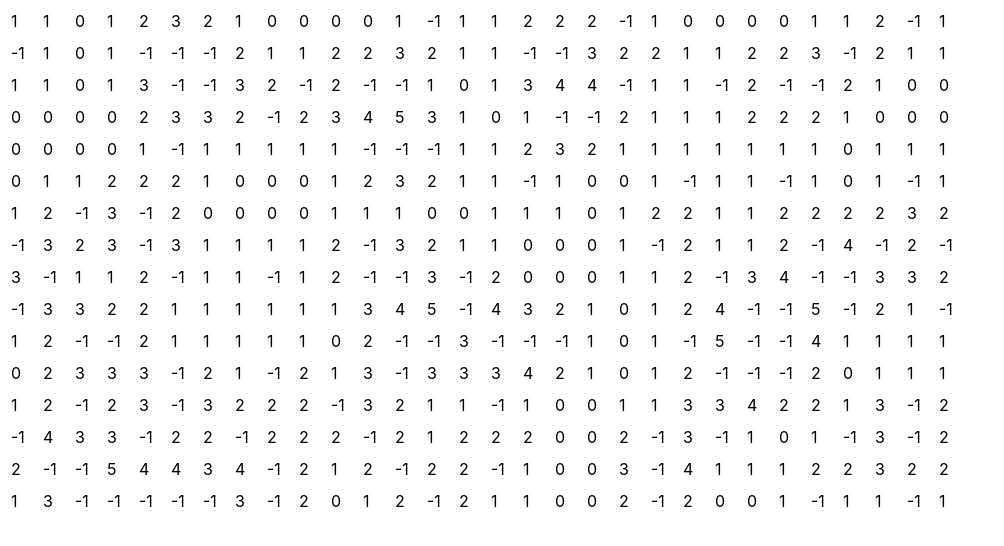
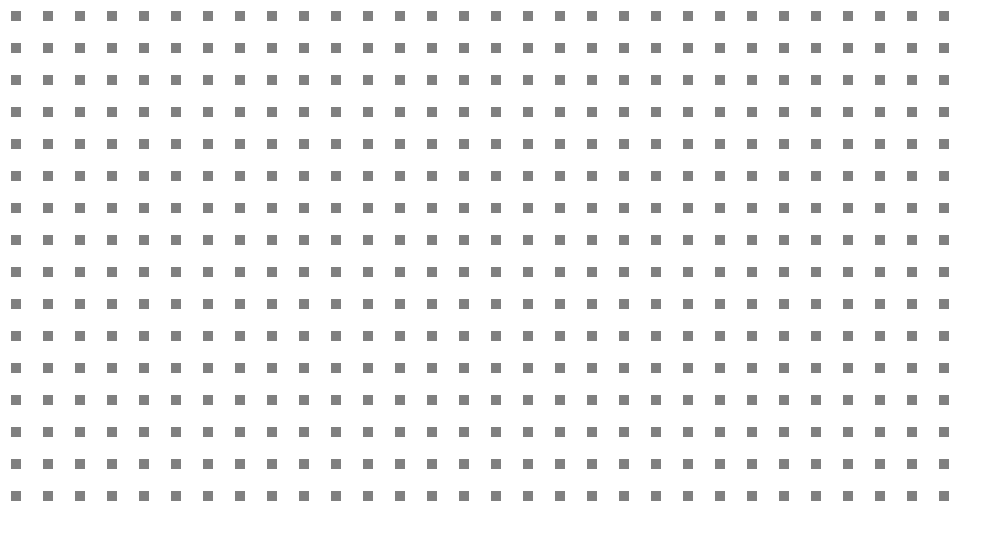
Before and after one commit to elloot/swept, a Next.js app: page / in a window 1280 px wide. Shown: the top 546 px of the page, without its empty margins (0-1004 px from the left). Built offline with nearby package versions, Linux system fonts and the light colour scheme.

Commit message:
✨ add click handling and tile revealing

```diff
--- a/components/Tile.tsx
+++ b/components/Tile.tsx
@@ -1,4 +1,5 @@
 import * as React from 'react';
+import styles from './Tile.module.scss';
 
 interface TileProps {
   width: number;
@@ -8,16 +9,46 @@ interface TileProps {
   value: number;
 }
 
-export const Tile: React.FC<TileProps> = ({
-  width,
-  height,
-  handleClick,
-  index,
-  value
-}) => {
-  return (
-    <div style={{ width: width + 'px', height: height + 'px', margin: '11px' }}>
-      {value}
-    </div>
-  );
-};
+type Face = 'HIDDEN' | 'FLAGGED' | 'CLEAR' | 'MINE';
+
+export class Tile extends React.Component<TileProps> {
+  state: { face: Face };
+
+  constructor(props) {
+    super(props);
+    this.state = { face: 'HIDDEN' };
+  }
+
+  setFace(value: Face): void {
+    this.setState({ face: value });
+  }
+
+  render() {
+    return (
+      <div
+        style={{
+          width: this.props.width + 'px',
+          height: this.props.height + 'px',
+          margin: '11px'
+        }}
+        onClick={() => {
+          this.setFace(this.props.value === -1 ? 'MINE' : 'CLEAR');
+          this.props.handleClick(this.props.index);
+        }}
+        onContextMenu={(e) => {
+          e.preventDefault();
+          if (this.state.face === 'FLAGGED') {
+            this.setFace('HIDDEN');
+          } else {
+            this.setFace('FLAGGED');
+          }
+        }}
+        className={styles[this.state.face.toLowerCase()]}
+      >
+        {this.state.face === 'CLEAR' &&
+          this.props.value !== -1 &&
+          this.props.value}
+      </div>
+    );
+  }
+}
--- a/pages/index.tsx
+++ b/pages/index.tsx
@@ -1,11 +1,11 @@
 import { Tile } from '../components/Tile';
-import { useEffect, useState } from 'react';
+import { createRef, useEffect, useState } from 'react';
 
 export default function Home() {
   const width = 30;
   const height = 16;
-  //const board: number[] = Array(width * height);
   const [board, setBoard] = useState<number[]>(Array(width * height));
+  const tiles: React.RefObject<Tile>[] = [];
 
   function coordsToIndex(x: number, y: number) {
     return y * width + x;
@@ -13,6 +13,46 @@ export default function Home() {
 
   function indexToCoords(index: number) {
     return { x: index % width, y: Math.floor(index / width) };
+  }
+
+  function clickHandler(index: number): void {
+    if (board[index] === 0) {
+      const visitedZeroTiles = [index];
+      revealClosestTiles(index, visitedZeroTiles);
+    }
+  }
+
+  function revealClosestTiles(index: number, visitedZeroTiles: number[]): void {
+    const tileNumber = board[index];
+    const tilePos = indexToCoords(index);
+    if (tileNumber === 0) {
+      for (let y = -1; y <= 1; y++) {
+        for (let x = -1; x <= 1; x++) {
+          if (
+            tilePos.x + x >= 0 &&
+            tilePos.x + x < width &&
+            tilePos.y + y >= 0 &&
+            tilePos.y + y < height
+          ) {
+            const currentTilePos = coordsToIndex(tilePos.x + x, tilePos.y + y);
+
+            if (
+              board[currentTilePos] === 0 &&
+              !visitedZeroTiles.includes(currentTilePos)
+            ) {
+              visitedZeroTiles.push(currentTilePos);
+              revealClosestTiles(currentTilePos, visitedZeroTiles);
+            }
+
+            if (tiles[currentTilePos] == undefined) {
+              console.log(currentTilePos);
+            }
+
+            tiles[currentTilePos].current.setFace('CLEAR');
+          }
+        }
+      }
+    }
   }
 
   useEffect(() => {
@@ -31,21 +71,18 @@ export default function Home() {
       indices.splice(indices.indexOf(tileIndex), 1);
     }
 
-    const tempTempBoard = tempBoard.slice();
-
     for (let i = 0; i < tempBoard.length; i++) {
       const currentTile = tempBoard[i];
       const currentTilePos = indexToCoords(i);
-      console.log(currentTilePos.x, currentTilePos.y);
       let mineCount = 0;
-      if (currentTile !== -1) {
+      if (currentTile === 0) {
         for (let y = -1; y <= 1; y++) {
           for (let x = -1; x <= 1; x++) {
             if (
               currentTilePos.x + x >= 0 &&
               currentTilePos.x + x < width &&
               currentTilePos.y + y >= 0 &&
-              currentTilePos.y < height
+              currentTilePos.y + y < height
             ) {
               if (
                 tempBoard[
@@ -57,13 +94,11 @@ export default function Home() {
             }
           }
         }
-        tempTempBoard[i] = mineCount;
+        tempBoard[i] = mineCount;
       }
     }
 
-    setBoard(tempTempBoard);
-
-    console.log(tempBoard.filter((value) => value == 1).length);
+    setBoard(tempBoard);
   }, []);
 
   return (
@@ -75,16 +110,21 @@ export default function Home() {
         flexWrap: 'wrap'
       }}
     >
-      {board.map((value, index) => (
+      {board.map((value, index) => {
+        const tileRef = createRef<Tile>();
+        tiles.push(tileRef);
+        return (
           <Tile
             width={10}
             height={10}
-          handleClick={() => null}
+            handleClick={clickHandler}
             value={value}
             index={index}
             key={index}
+            ref={tileRef}
           />
-      ))}
+        );
+      })}
     </div>
   );
 }
```
Lines whose indentation alone changed are shown as unchanged.
